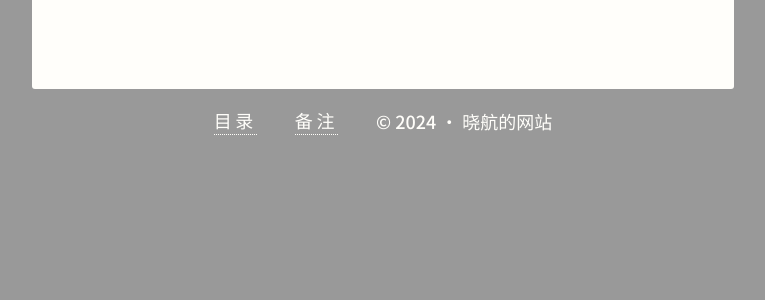
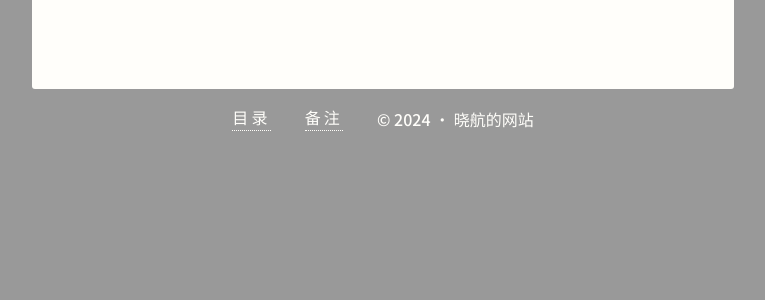
Before and after one commit to shon-li/shon-li.github.io, a Jekyll site: the page built from index.md, in a window 1280 px wide. Shown: the part 1532-1832 px from the top of the page, without its empty margins (257-1022 px from the left). Built offline with Jekyll 4.4.1, drawn with Linux system fonts in a browser that asks for light colours.

Commit message:
New post; fix footer style error

```diff
--- a/_sass/_colors.scss
+++ /dev/null
@@ -1,15 +0,0 @@
-// Light scheme
-$space-light:       hsl(0, 0%, 65%);
-$paper-light:       hsl(46, 100%, 99%);
-$text-light:        hsl(46, 15%, 25%);
-$text-alt-light:    hsl(46, 2%, 50%);
-$footer-text-light: hsl(46, 5%, 25%);
-$accent-light:      hsl(215, 100%, 50%);
-
-// Dark scheme
-$space-dark:        hsl(0, 0%, 15%);
-$paper-dark:        hsl(46, 2%, 30%);
-$text-dark:         hsl(46, 10%, 90%);
-$text-alt-dark:     hsl(46, 1%, 60%);
-$footer-text-dark:  hsl(46, 10%, 90%);
-$accent-dark:       hsl(55, 100%, 45%);
--- a/assets/css/styles.scss
+++ b/assets/css/styles.scss
@@ -106,11 +106,12 @@ figure {
 }
 
 footer {
-  width: calc(var(--paper_width) - 4rem);
+  max-width: fit-content;
+  min-width: min-content;
   margin: .8em auto 36vh auto;
   color: var(--color_paper);
   font-family: "Noto Sans SC", sans-serif;
-  font-size: normal;
+  font-size: 16px;
   font-weight: 450;
   letter-spacing: 0.2em;
 
@@ -157,7 +158,8 @@ footer {
 /* If cannot maintain preferred width */
 @media screen and ( max-width: 45rem ) {
   main {
-    width: auto;
+    min-width: auto;
+    max-width: auto;
     margin: 1em;
     padding: 2em;
   }
```
Also changed, not shown: _posts/2016-11-09-birds-above-wires.md (added, +10 -0 lines), 5 other files.
